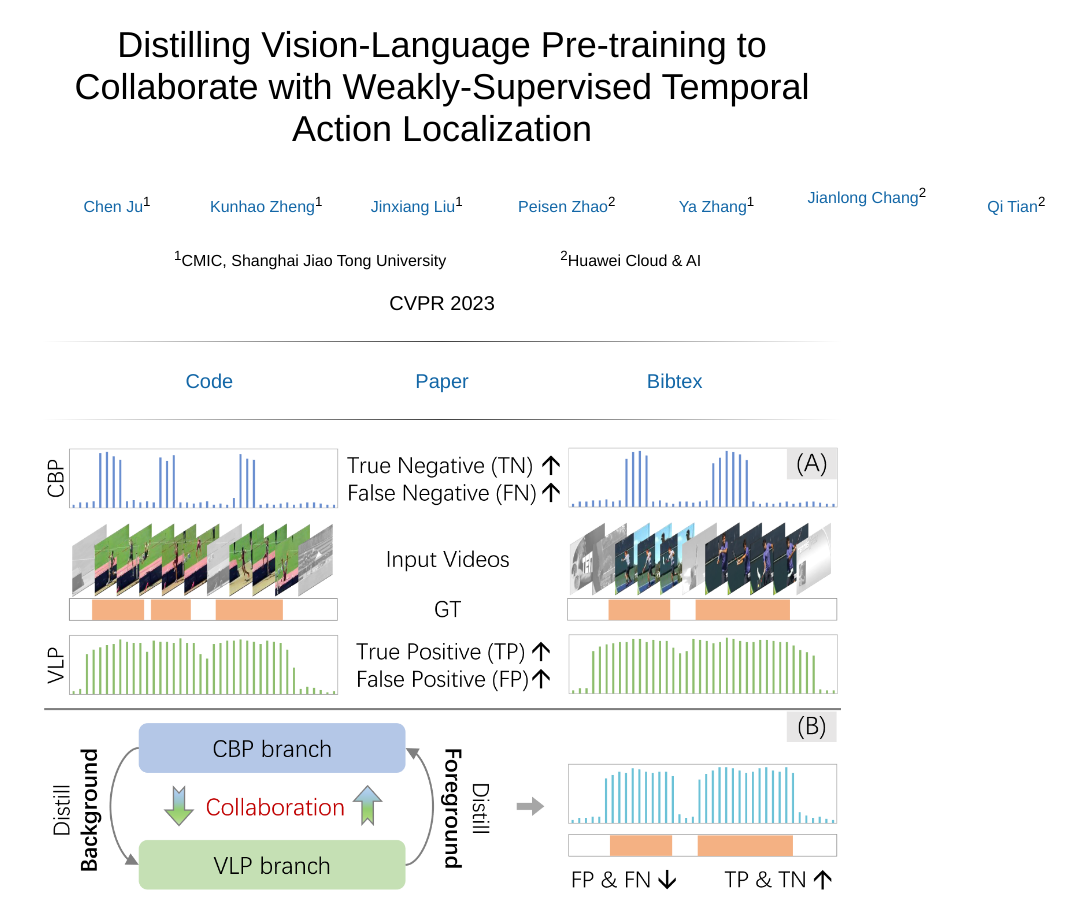
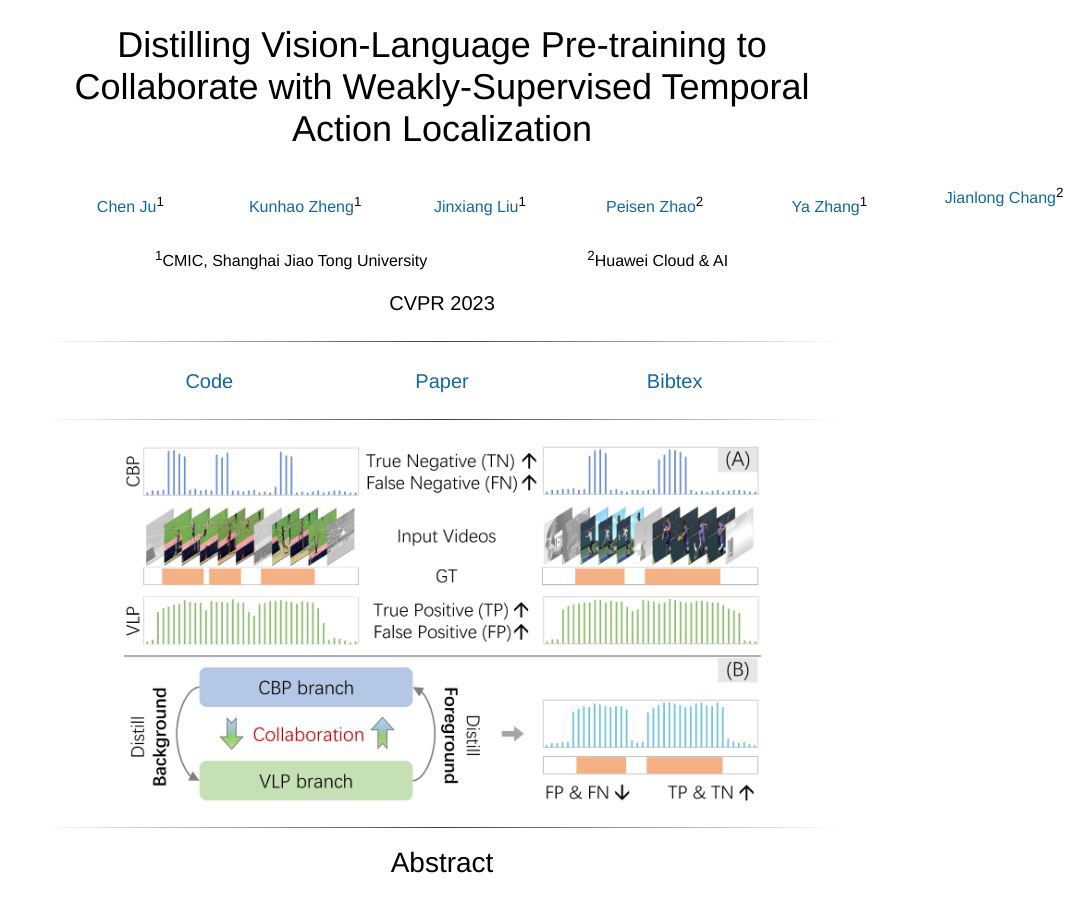
Before and after one commit to ju-chen/Voide1220.github.io, a Jekyll site: the page distillation_collaboration/index.html, which Jekyll copies as it is, in a window 1280 px wide and 900 px high. Shown: the whole window, without its empty margins (198-1280 px from the left). Built offline with Jekyll 4.4.1, drawn with Linux system fonts in a browser that asks for light colours; some web fonts are replaced.

Commit message:
Update index.html

```diff
--- a/distillation_collaboration/index.html
+++ b/distillation_collaboration/index.html
@@ -172,7 +172,7 @@
 	<center>
 	<span style="font-size:36px">Distilling Vision-Language Pre-training to Collaborate with Weakly-Supervised Temporal Action Localization</span><br><br><br>
 	</center>
-	<table align="center" width="1200px">
+	<table align="center" width="1400px">
             <tbody><tr>
                     <td align="center" width="160px">
               <center>
@@ -226,7 +226,7 @@
 
         </tbody></table><br>
 
-	  <table align="center" width="700px">
+	  <table align="center" width="800px">
             <tbody><tr>
                     <td align="center" width="50px">
               <center>
@@ -299,7 +299,7 @@
           <div class="container">
 	    <div class="row">
 	      <center>
-	        <img src="./image/intro.PNG" alt="alt text" style="width: 100%; object-fit: cover; max-width:100%;"></a>
+	        <img src="./image/intro.PNG" alt="alt text" style="width: 80%; object-fit: cover; max-width:80%;"></a>
 	      </center>
 	      </div>
         </center>
```
